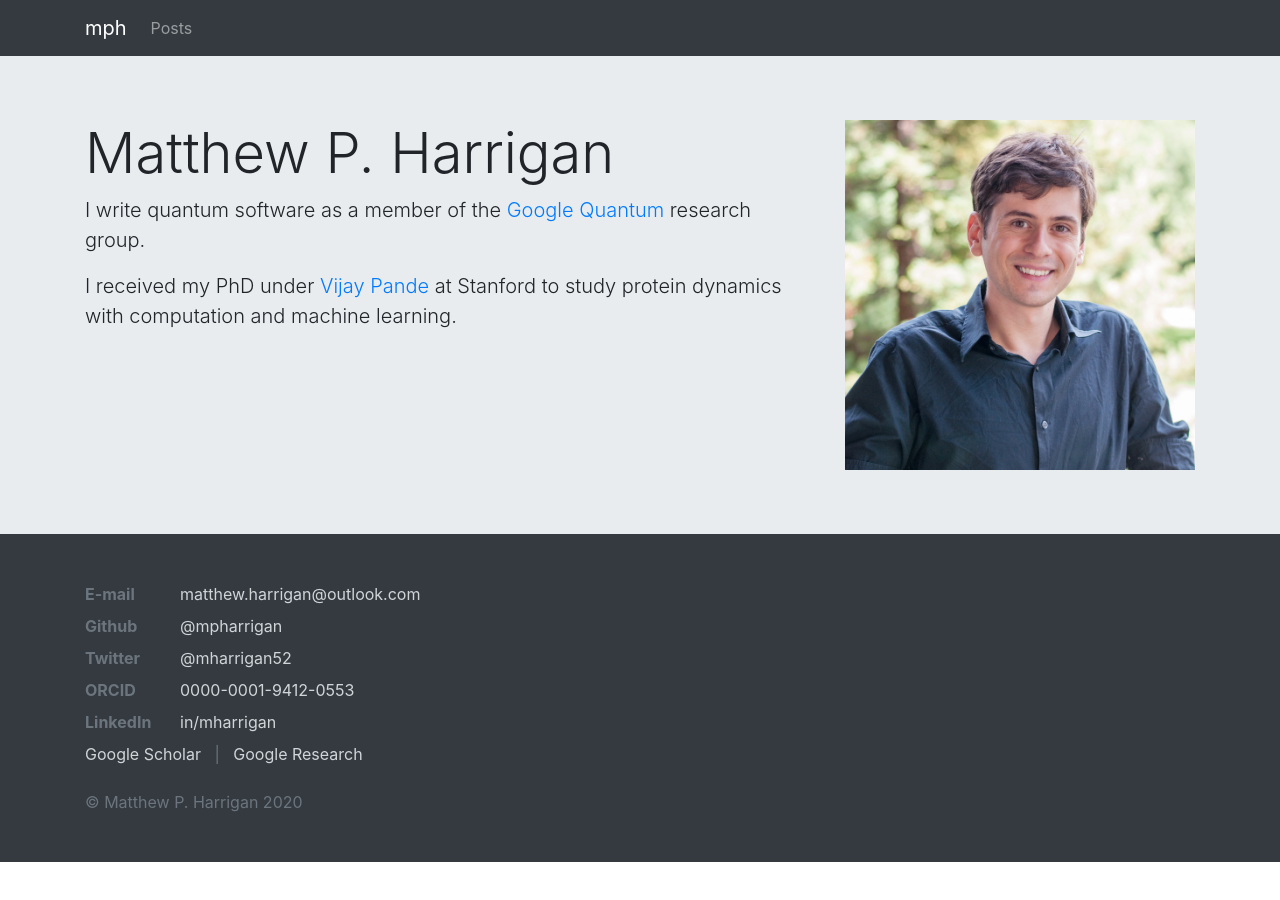
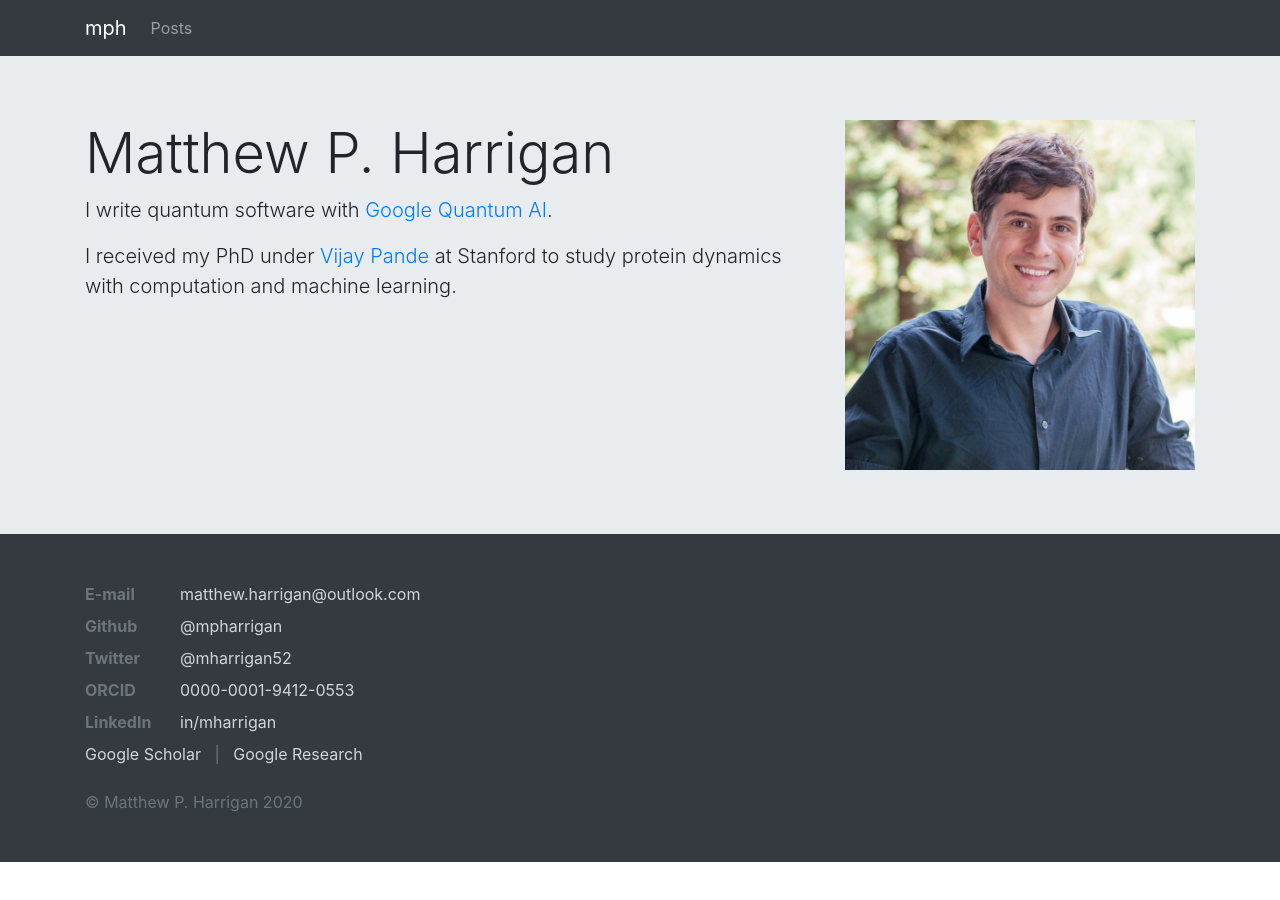
Before and after one commit to mpharrigan/mpharrigan.github.io, a Jekyll site: the page built from index.html, in a window 1280 px wide. Built offline with Jekyll 4.4.1, drawn with Linux system fonts in a browser that asks for light colours.

Commit message:
New group name and website

```diff
--- a/_data/index.yaml
+++ b/_data/index.yaml
@@ -2,7 +2,7 @@
 
 image: mph-2016ecr2.jpg
 jumbo: |+
-  I write quantum software as a member of the [Google Quantum] research group.
+  I write quantum software with [Google Quantum AI].
 
   I received my PhD under [Vijay Pande] at Stanford to study protein dynamics with computation and machine learning.
 
@@ -12,4 +12,4 @@ jumbo: |+
   [mdtraj]: http://mdtraj.org/
   [rigetti computing]: https://rigetti.com/
   [pyquil]: https://github.com/rigetticomputing/pyquil
-  [google quantum]: https://ai.google/research/teams/applied-science/quantum-ai/
+  [google quantum ai]: https://quantumai.google/
```
